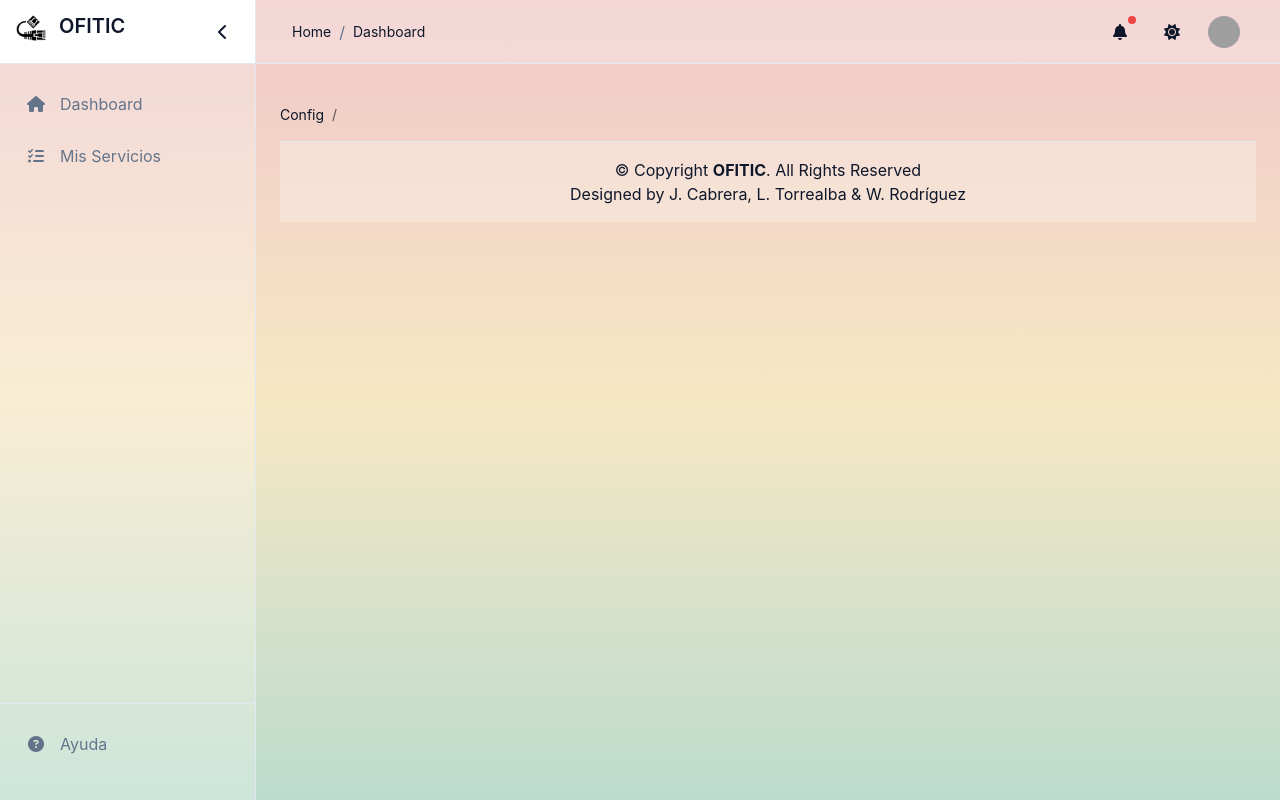
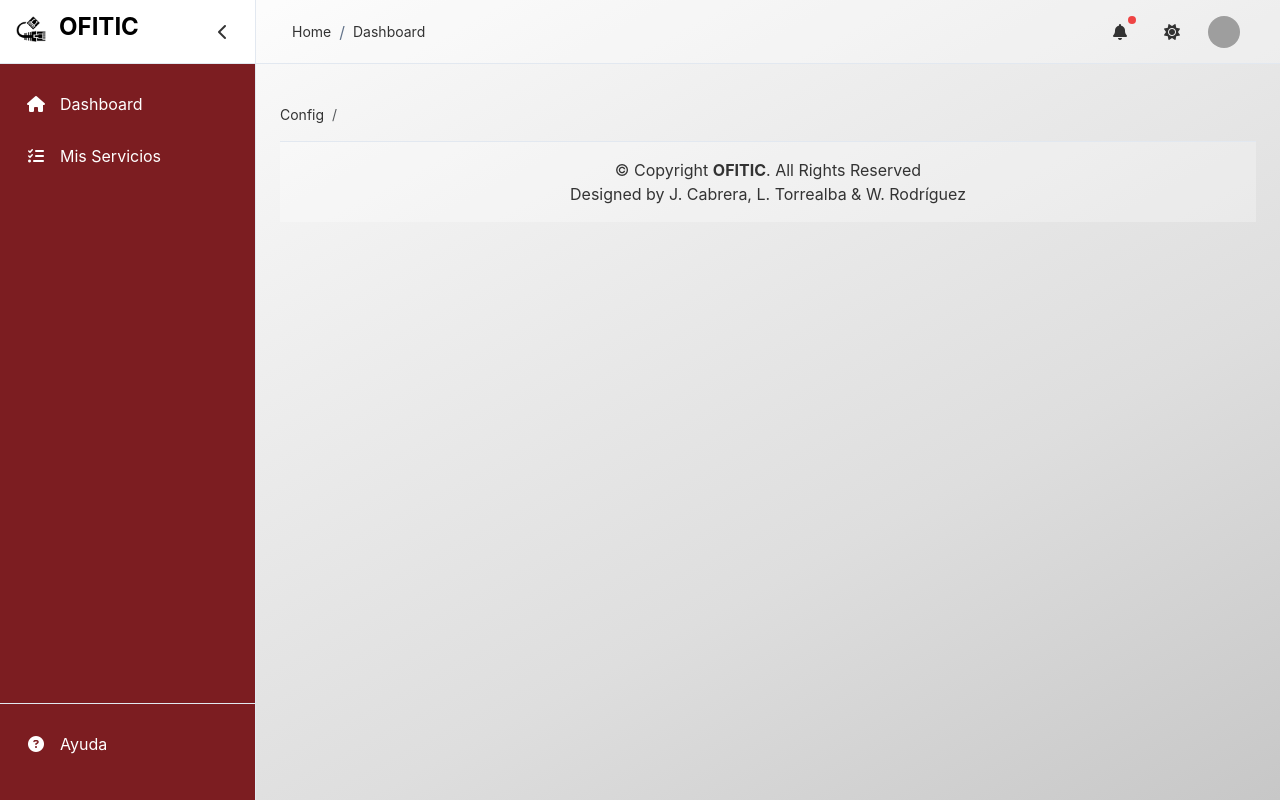
Before and after one commit to wildenrodriguez/Sistema_OFITIC, a PHP site: page /view/Configuracion.php in a window 1280 px wide. Run offline with PHP 8.4, Linux system fonts and the light colour scheme; the template is opened without the code that fills it, so the values that code supplies are empty; grey boxes are pictures that could not be loaded.

Commit message:
Mejora en los colores y parte visual del sistema: los colores corporativos (rojo #7C1D21, verde y amarillo) y la estructura de tu sistema (con modo claro/oscuro), aquí tienes una propuesta profesional para la distribución 60-30-10:

```diff
--- a/assets/css/main.css
+++ b/assets/css/main.css
@@ -1,58 +1,64 @@
 :root {
   /* Light theme variables */
-  /* --background: #f4f4f4; */
-  --background: linear-gradient(180deg,#c42f3144,#e0a62344, #017c4544 );
-  --foreground: #0f172a;
-  --light: #333;
-  --mate: #fff;
+  --background: #ffffff;
+  --background: linear-gradient(152deg, rgba(255, 255, 255, 1) 0%, rgba(222, 222, 222, 1) 67%, rgba(199, 199, 199, 1) 100%);
+  --foreground: #333333; /* Gris oscuro */
+  --light: #5A5A5A; /* Gris medio */
+  --mate: #ffffff;
   --muted: #f1f5f9;
   --muted-foreground: #64748b;
   --popover: #ffffff;
-  --popover-foreground: #0f172a;
+  --popover-foreground: #333333;
   --card: #ffffff44;
-  --card-foreground: #0f172a;
+  --card-foreground: #333333;
   --border: #e2e8f0;
   --input: #eee;
-  --primary: #0f172a;
-  --primary-foreground: #f8fafc;
-  --secondary: #eee;
-  --secondary-foreground: #0f172a;
-  --accent: #f1f5f9;
-  --accent-foreground: #0f172a;
+  --primary: #7C1D21; /* Rojo corporativo */
+  --primary-foreground: #ffffff;
+  --secondary: #6ABF4B; /* Verde más claro */
+  --secondary-foreground: #ffffff;
+  --accent: #F0B323; /* Amarillo corporativo */
+  --accent-foreground: #333333;
   --destructive: #ff0000;
-  --destructive-foreground: #f8fafc;
+  --destructive-foreground: #ffffff;
   --ring: #94a3b8;
   --radius: 0.5rem;
   --sidebar-width: 16rem;
   --sidebar-collapsed-width: 4.5rem;
   --bg-switch: #ccc;
+  --sidebar-bg: #7C1D21; /* Rojo corporativo */
+  --sidebar-foreground: #ffffff; /* Texto claro para contraste */
+  --sidebar-hover-bg: #99242A; /* Rojo ligeramente más oscuro para hover */
 }
 
 .dark {
   /* Dark theme variables */
-  /* --background: #001; */
-  --background: #001 linear-gradient(180deg, #6b0002 5%,#001 90% );
-  --foreground: #e1e7ef;
-  --light: #e0e0e0;
-  --mate: #000;
+  --background: #121212;
+  --background: linear-gradient(152deg, rgba(18, 18, 18, 1) 0%, rgba(30, 30, 30, 1) 67%, rgba(60, 60, 60, 1) 100%);
+  --foreground: #E0E0E0; /* Gris claro */
+  --light: #B0B0B0; /* Gris medio */
+  --mate: #000000;
   --muted: #1e293b;
   --muted-foreground: #94a3b8;
   --popover: #020817;
   --popover-foreground: #94a3b8;
   --card: #02081744;
-  --card-foreground: #e1e7ef;
+  --card-foreground: #E0E0E0;
   --border: #1e293b;
   --input: #112;
-  --primary: #f8fafc;
-  --primary-foreground: #0f172a;
-  --secondary: #0f172a;
-  --secondary-foreground: #f8fafc;
-  --accent: #1e293b;
-  --accent-foreground: #f8fafc;
+  --primary: #A52D33; /* Rojo más claro */
+  --primary-foreground: #ffffff;
+  --secondary: #5CA63E; /* Verde más claro para modo oscuro */
+  --secondary-foreground: #ffffff;
+  --accent: #D9A21B; /* Amarillo suavizado */
+  --accent-foreground: #121212;
   --destructive: #7f1d1d;
-  --destructive-foreground: #f8fafc;
+  --destructive-foreground: #ffffff;
   --ring: #1e293b;
   --bg-switch: #333;
+  --sidebar-bg: #7C1D21; /* Rojo corporativo */
+  --sidebar-foreground: #ffffff; /* Texto claro para contraste */
+  --sidebar-hover-bg: #99242A; /* Rojo ligeramente más oscuro para hover */
 }
 
 /* Base styles */
@@ -91,7 +97,8 @@
 /* Sidebar */
 .sidebar {
   width: var(--sidebar-width);
-  background-color: var(--card);
+  background-color: var(--sidebar-bg); /* Aplicar color rojo corporativo */
+  color: var(--sidebar-foreground); /* Texto claro */
   border-right: 1px solid var(--border);
   display: flex;
   flex-direction: column;
@@ -123,6 +130,18 @@
   white-space: nowrap;
   overflow: hidden;
   text-overflow: ellipsis;
+  color: var(--foreground); /* Color dinámico basado en el tema */
+}
+
+#logo-text {
+  color: #000; /* Negro para modo claro */
+  font-size: 1.5rem;
+  font-weight: bold;
+
+}
+
+.dark #logo-text {
+  color: var(--sidebar-foreground); /* Texto claro para modo oscuro */
 }
 
 .collapse-btn {
@@ -166,7 +185,7 @@
   display: flex;
   align-items: center;
   padding: 0.75rem 1rem;
-  color: var(--muted-foreground);
+  color: var(--sidebar-foreground); /* Texto claro */
   border-radius: 0.375rem;
   margin: 0 0.5rem;
   transition: background-color 0.2s, color 0.2s;
@@ -174,13 +193,13 @@
 }
 
 .menu-item a:hover {
-  background-color: var(--secondary);
-  color: var(--secondary-foreground);
+  background-color: var(--sidebar-hover-bg); /* Fondo más oscuro al pasar el mouse */
+  color: var(--sidebar-foreground); /* Mantener texto claro */
 }
 
 .menu-item.active a {
-  background-color: var(--secondary);
-  color: var(--secondary-foreground);
+  background-color: var(--sidebar-hover-bg); /* Fondo más oscuro para el activo */
+  color: var(--sidebar-foreground); /* Mantener texto claro */
   font-weight: 500;
 }
 
--- a/view/Componentes/menu.php
+++ b/view/Componentes/menu.php
@@ -3,7 +3,7 @@
   <div class="sidebar-header">
     <h1 class="logo">
       <img src="assets/img/logo.jpg" style="width: 1.5em; border-radius: 2px" alt="Logo" class="img-logo">
-      <span class="ms-2">OFITIC</span>
+      <span class="ms-2" id="logo-text">OFITIC</span>
     </h1>
     <button id="collapse-btn" class="collapse-btn">
       <i class="fas fa-chevron-left"></i>
```
